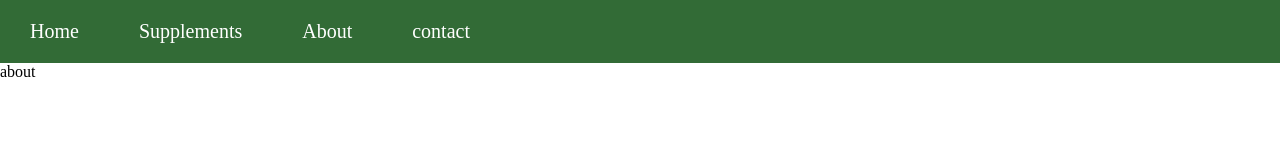
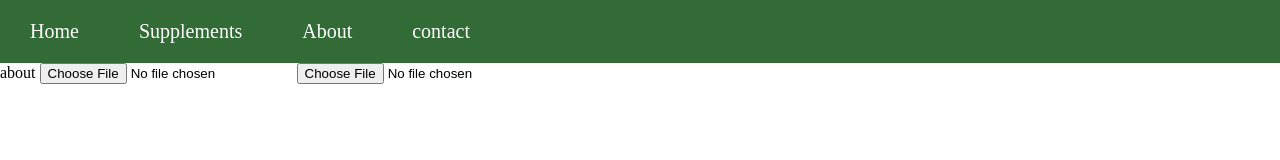
Before and after one commit to sindhu-149/plant-disease-detection, a plain HTML site: page about.html in a window 1280 px wide. Drawn offline with Linux system fonts and the light colour scheme.

Commit message:
upadate 1

```diff
--- a/about.html
+++ b/about.html
@@ -11,6 +11,9 @@
             <a class="nav-link" href="about.html">About</a>
             <a class="nav-link" href="contact.html">contact</a>
         </div>
-        <div>about</div>
+        <div>about
+            <input type="file" name="image" accept="image/*" capture="user">
+            <input type="file" accept="image/*" capture="camera">
+        </div>
     </body>
 </html>
```
